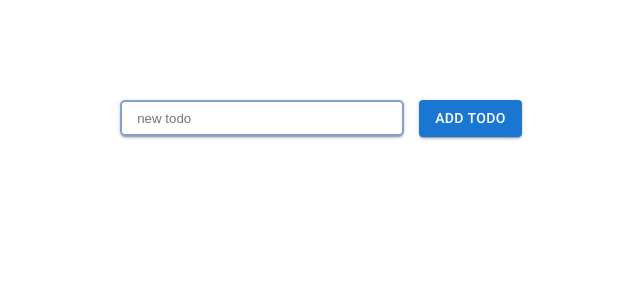
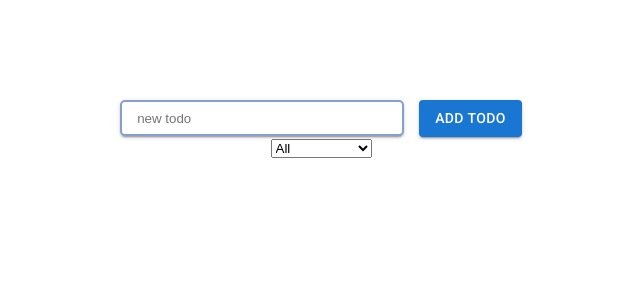
Before and after one commit to dekkumo/my-react-project, a React (Create React App) app: page / in a window 1280 px wide. Shown: the top 300 px of the page, without its empty margins (319-959 px from the left). Built offline with nearby package versions, Linux system fonts and the light colour scheme.

Commit message:
added todo selection

```diff
--- a/src/App.js
+++ b/src/App.js
@@ -1,4 +1,4 @@
-import React, { useRef, useState } from 'react';
+import React, { useMemo, useRef, useState } from 'react';
 import './App.css';
 import { Todos } from './components/todos/Todos';
 import { Form } from './components/form/Form';
@@ -6,6 +6,8 @@ import { Form } from './components/form/Form';
 function App() {
 
   const [todos, setTodos] = useState([])
+  const [select, setSelect] = useState('All')
+
   const textInput = useRef()
 
   const handleSubmit = (event) => {
@@ -39,15 +41,45 @@ function App() {
     setTodos([...todos])
   }
 
+  const selectTodosFn = () => {
+
+    let copyTodos = [...todos]
+
+    let selectArray = []
+
+    switch (select) {
+      case 'All':
+        selectArray = copyTodos;
+        break;
+      case 'Completed':
+        selectArray = copyTodos.filter(el => {
+          return el.completed === true;
+        })
+        break;
+      case 'Uncompleted':
+        selectArray = copyTodos.filter(el => {
+          return el.completed === false;
+        })
+        break;
+    }
+
+    return selectArray
+  }
+
+  const selectVarTodos = useMemo(selectTodosFn, [todos, select])
+
   return (
     <div className='App'>
       <Form
         ref={textInput}
+        todos={todos}
+        setSelect={setSelect}
+        setTodos={setTodos}
         handleSubmit={handleSubmit}
       />
 
       <Todos
-        todos={todos}
+        selectVarTodos={selectVarTodos}
         handleClick={handleClick}
         handleToggle={handleToggle}
       />
--- a/src/components/form/Form.jsx
+++ b/src/components/form/Form.jsx
@@ -1,8 +1,13 @@
-import React, { forwardRef } from 'react'
+import React, { forwardRef, useRef } from 'react'
 import { Button, createTheme } from '@mui/material'
 import classes from './Form.module.css'
 
 export const Form = forwardRef((props, ref) => {
+
+  const selectTodo = (e) => {
+    props.setSelect(e.target.value)
+  }
+
   return (
     <form className={classes.form} onSubmit={props.handleSubmit}>
       <input
@@ -13,6 +18,11 @@ export const Form = forwardRef((props, ref) => {
         placeholder='new todo'
       />
       <Button type='submit' variant="contained">Add todo</Button>
+      <select onChange={selectTodo}>
+        <option value="All">All</option>
+        <option value="Completed">Completed</option>
+        <option value="Uncompleted">Uncompleted</option>
+      </select>
     </form>
   )
 })
--- a/src/components/todos/Todos.jsx
+++ b/src/components/todos/Todos.jsx
@@ -2,10 +2,10 @@ import React from 'react'
 import { Todo } from '../todo/Todo'
 
 
-export const Todos = ({todos, handleToggle, handleClick}) => {
+export const Todos = ({selectVarTodos, handleToggle, handleClick}) => {
   return (
     <div>
-      {todos.map(el => (
+      {selectVarTodos.map(el => (
         <Todo
           key={el.id}
           el={el}
```
